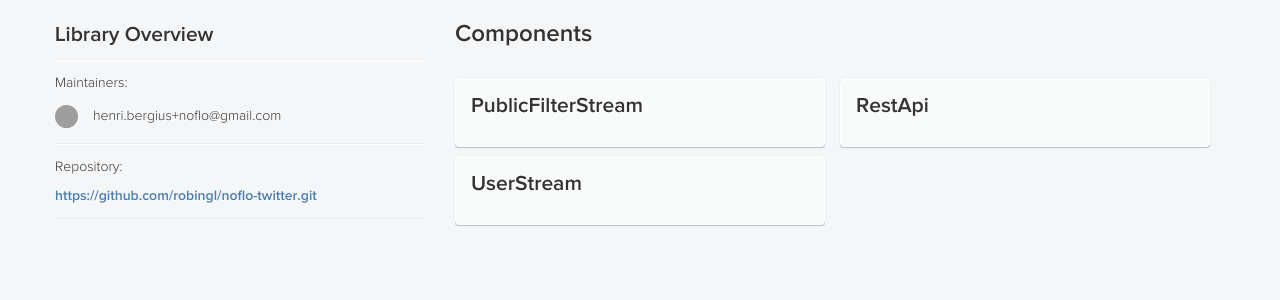
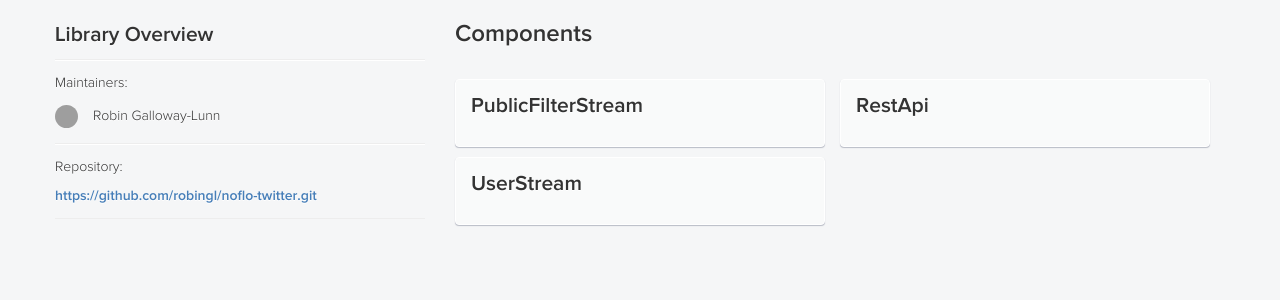
Before and after one commit to noflo/noflo.github.io, a Jekyll site: the page built from library/_posts/2013-07-12-noflo-twitter.md, in a window 1280 px wide and 900 px high. Shown: the part 385-685 px from the top of the window. Built offline with Jekyll 4.4.1, drawn with Linux system fonts in a browser that asks for light colours; nearby versions of some CDN libraries; Markdown is read by kramdown in place of the engine named in the settings; grey boxes are pictures that could not be loaded.

Commit message:
Fix broken library author info

```diff
--- a/library/_posts/2013-07-12-noflo-twitter.md
+++ b/library/_posts/2013-07-12-noflo-twitter.md
@@ -2,7 +2,7 @@
   title: "noflo-twitter"
   description: "Twitter components for the NoFlo flow-based programming environment"
   author:
-    name: "henri.bergius+noflo@gmail.com"
+    name: "Robin Galloway-Lunn"
     email: "henri.bergius+noflo@gmail.com"
     avatar: "http://www.gravatar.com/avatar/21ed02329e70781e3d8ce1c1bd23437c?s=23"
   version: "0.0.1"
```
